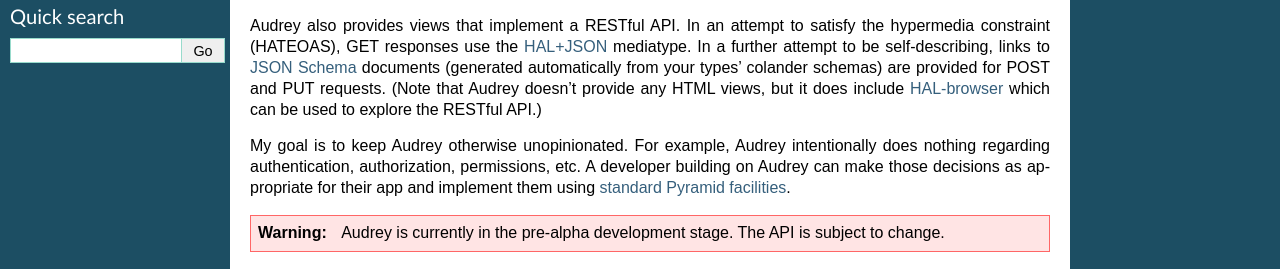
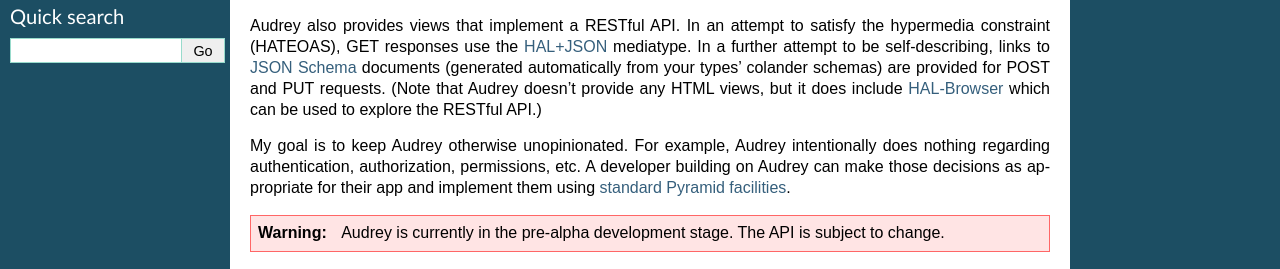
Before and after one commit to sbrauer/Audrey, a Sphinx documentation site: the page built from docs/source/index.rst, in a window 1280 px wide. Shown: the part 154-423 px from the top of the page. Built offline with Sphinx 7.4.7, drawn with Linux system fonts in a browser that asks for light colours.

Commit message:
doc tweaks

```diff
--- a/README.rst
+++ b/README.rst
@@ -3,7 +3,7 @@
 
 Audrey aims to be a minimal framework for creating `Pyramid <http://www.pylonsproject.org/>`_ applications that use `MongoDB <http://www.mongodb.org/>`_ for persistence, `ElasticSearch <http://www.elasticsearch.org/>`_ for full text search (optional), `traversal <http://docs.pylonsproject.org/projects/pyramid/en/1.4-branch/narr/traversal.html>`_ for resource/view lookup, and `colander <http://pypi.python.org/pypi/colander>`_ for schema declaration and user input validation.
 
-Audrey also provides views that implement a RESTful API.  In an attempt to satisfy the hypermedia constraint (HATEOAS), GET responses use the `HAL+JSON <http://stateless.co/hal_specification.html>`_ mediatype.  In a further attempt to be self-describing, links to `JSON Schema <http://json-schema.org/>`_ documents (generated automatically from your types' colander schemas) are provided for POST and PUT requests.
+Audrey also provides views that implement a RESTful API.  In an attempt to satisfy the hypermedia constraint (HATEOAS), GET responses use the `HAL+JSON <http://stateless.co/hal_specification.html>`_ mediatype.  In a further attempt to be self-describing, links to `JSON Schema <http://json-schema.org/>`_ documents (generated automatically from your types' colander schemas) are provided for POST and PUT requests.  (Note that Audrey doesn't provide any HTML views, but it does include `HAL-Browser <https://github.com/mikekelly/hal-browser>`_ which can be used to explore the RESTful API.)
 
 My goal is to keep Audrey otherwise unopinionated.  For example, Audrey intentionally does nothing regarding authentication, authorization, permissions, etc.  A developer building on Audrey can make those decisions as appropriate for their app and implement them using standard Pyramid facilities.
 
--- a/docs/source/index.rst
+++ b/docs/source/index.rst
@@ -16,7 +16,7 @@
 <http://json-schema.org/>`_ documents (generated automatically from your
 types' colander schemas) are provided for POST and PUT requests.
 (Note that Audrey doesn't provide any HTML views, but it does include
-`HAL-browser <https://github.com/mikekelly/hal-browser>`_ which can be used to
+`HAL-Browser <https://github.com/mikekelly/hal-browser>`_ which can be used to
 explore the RESTful API.)
 
 My goal is to keep Audrey otherwise unopinionated.  For example, Audrey
--- a/docs/source/introduction.rst
+++ b/docs/source/introduction.rst
@@ -151,7 +151,7 @@
 .. _restful-views:
 
 Now let's switch our focus to the web api.  (If you're running locally, you can
-explore the api with HAL-browser by visiting http://127.0.0.1:6543/hal-browser/
+explore the api with HAL-Browser by visiting http://127.0.0.1:6543/hal-browser/
 in your web browser.)  For our current purposes, I'll use curl and Python's super-handy json.tool::
 
     $ curl http://127.0.0.1:6543/ | python -mjson.tool
```
